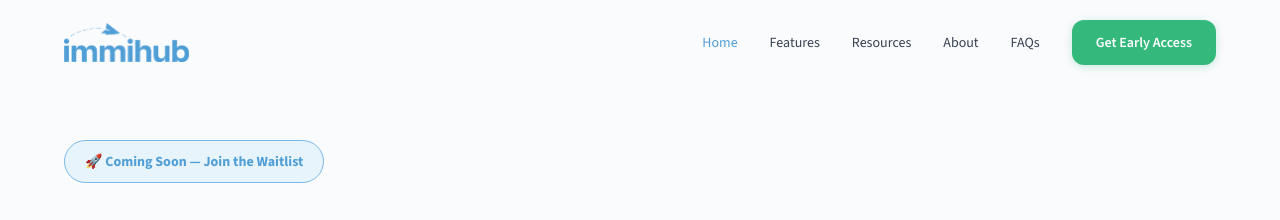
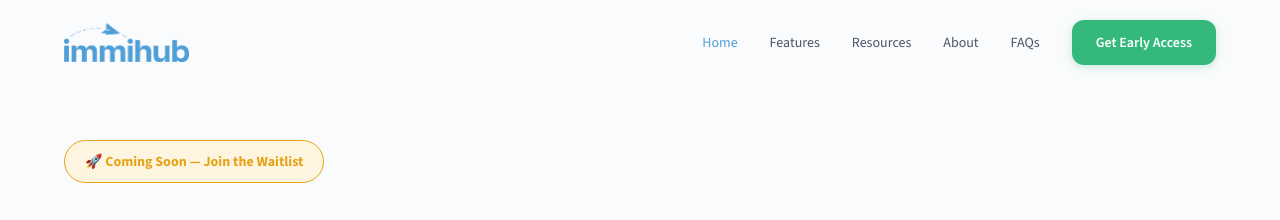
Before and after one commit to Pavanupsc/GetImmiHub, a Next.js app: page / in a window 1280 px wide. Shown: the top 220 px of the page. Built offline with nearby package versions, Linux system fonts and the light colour scheme; a web font is replaced by a local one.

Commit message:
updated color palette

```diff
--- a/src/app/(main)/layout.tsx
+++ b/src/app/(main)/layout.tsx
@@ -10,13 +10,13 @@ export default function MainLayout({
   children: React.ReactNode;
 }) {
   return (
-    <div style={{ minHeight: "100vh", background: colors.warmWhite }}>
+    <div style={{ minHeight: "100vh", background: colors.bgWhite }}>
       <style>{`
         @import url('https://api.fontshare.com/v2/css?f[]=satoshi@400,500,700,800&display=swap');
         @import url('https://fonts.googleapis.com/css2?family=Source+Sans+3:ital,wght@0,400;0,500;0,600;0,700;1,400&display=swap');
         * { margin: 0; padding: 0; box-sizing: border-box; }
-        ::selection { background: ${colors.blueMist}; color: ${colors.navy}; }
-        input::placeholder { color: ${colors.gray400}; }
+        ::selection { background: ${colors.brandPrimaryPale}; color: ${colors.textDark}; }
+        input::placeholder { color: ${colors.textMuted}; }
         @media (max-width: 900px) {
           .problem-row { grid-template-columns: 1fr !important; gap: 32px !important; margin-bottom: 80px !important; }
           .problem-image, .problem-text { order: unset !important; }
--- a/src/app/globals.css
+++ b/src/app/globals.css
@@ -1,13 +1,47 @@
 @import "tailwindcss";
 
+/* ImmiHub Brand — Official CSS Variables (Feb 2026) */
 :root {
+  --brand-primary: #4F9ED6;
+  --brand-primary-dark: #2B7AB8;
+  --brand-primary-light: #7BB8E2;
+  --brand-primary-pale: #E8F2FA;
+  --accent-green: #34B87C;
+  --accent-green-light: #D4F0E3;
+  --text-dark: #1A2332;
+  --text-body: #4A5568;
+  --text-muted: #8896A6;
+  --bg-white: #FAFBFD;
+  --bg-alt: #F2F5F8;
+  --border: #DFE4EA;
+  --warning: #E5A318;
+  --warning-light: #FEF5E0;
+  --danger: #D94F4F;
+  --danger-light: #FDE8E8;
+
   --background: #FAFBFD;
-  --foreground: #171717;
+  --foreground: #1A2332;
 }
 
 @theme inline {
   --color-background: var(--background);
   --color-foreground: var(--foreground);
+  --color-brand-primary: var(--brand-primary);
+  --color-brand-primary-dark: var(--brand-primary-dark);
+  --color-brand-primary-light: var(--brand-primary-light);
+  --color-brand-primary-pale: var(--brand-primary-pale);
+  --color-accent-green: var(--accent-green);
+  --color-accent-green-light: var(--accent-green-light);
+  --color-text-dark: var(--text-dark);
+  --color-text-body: var(--text-body);
+  --color-text-muted: var(--text-muted);
+  --color-bg-white: var(--bg-white);
+  --color-bg-alt: var(--bg-alt);
+  --color-border: var(--border);
+  --color-warning: var(--warning);
+  --color-warning-light: var(--warning-light);
+  --color-danger: var(--danger);
+  --color-danger-light: var(--danger-light);
   --font-sans: var(--font-geist-sans);
   --font-mono: var(--font-geist-mono);
 }
--- a/src/components/HomePage.tsx
+++ b/src/components/HomePage.tsx
@@ -53,9 +53,9 @@ export function HomePage() {
             <div>
               <div style={{
                 display: "inline-block", padding: "10px 20px", borderRadius: "100px",
-                background: colors.brandPrimaryPale, color: colors.brandPrimary,
+                background: colors.warningLight, color: colors.warning,
                 fontFamily: "'Source Sans 3', sans-serif", fontSize: "14px", fontWeight: 700,
-                marginBottom: "28px", border: `1px solid ${colors.brandPrimaryLight}`,
+                marginBottom: "28px", border: `1px solid ${colors.warning}`,
               }}>
                 🚀 Coming Soon — Join the Waitlist
               </div>
--- a/src/components/Navigation.tsx
+++ b/src/components/Navigation.tsx
@@ -35,9 +35,9 @@ export function Navigation() {
     <nav style={{
       position: "fixed", top: 0, left: 0, right: 0, zIndex: 1000,
       padding: scrolled ? "12px 0" : "20px 0",
-      background: scrolled ? "rgba(255,255,255,0.95)" : "transparent",
+      background: scrolled ? "rgba(250,251,253,0.95)" : "transparent",
       backdropFilter: scrolled ? "blur(20px)" : "none",
-      borderBottom: scrolled ? `1px solid ${colors.gray100}` : "none",
+      borderBottom: scrolled ? `1px solid ${colors.border}` : "none",
       transition: "all 0.3s ease",
     }}>
       <div style={{
--- a/src/components/ui.tsx
+++ b/src/components/ui.tsx
@@ -1,6 +1,7 @@
 "use client";
 
 import { useState, useEffect } from "react";
+import { track } from "@vercel/analytics";
 import { colors } from "@/lib/design-tokens";
 import { ChevronIcon, MailIcon, CheckCircleIcon } from "./icons";
 
@@ -32,7 +33,11 @@ export function WaitlistForm({ variant = "hero" }: { variant?: "hero" | "footer"
 
   const handleSubmit = (e: React.FormEvent<HTMLFormElement>) => {
     e.preventDefault();
-    if (email) { setSubmitted(true); setEmail(""); }
+    if (email) {
+      track("waitlist_signup", { variant });
+      setSubmitted(true);
+      setEmail("");
+    }
   };
 
   if (submitted) {
--- a/src/lib/design-tokens.ts
+++ b/src/lib/design-tokens.ts
@@ -1,62 +1,53 @@
 /**
- * Official brand palette (Round 2).
- * Primary blue = dominant brand. Green = CTA buttons only. Warm white = page bg. No heavy gradients.
+ * ImmiHub Brand Color Palette — Official (Feb 2026)
+ * Source: Extracted from official ImmiHub logo (#4F9ED6)
+ * ImmiHub Blue = anchor color. Warm Green = CTAs only. Warm White = page bg. Charcoal = headings/footer.
  */
 export const colors = {
-  // Primary blue — dominant brand (links, accent text, logo, section highlights)
+  // Brand Primary (from logo)
+  brandPrimary: "#4F9ED6",        // ImmiHub Blue — logo, primary buttons, links, headings, active nav
+  brandPrimaryDark: "#2B7AB8",   // Deep Blue — button hover, emphasized headings, dark accents
+  brandPrimaryLight: "#7BB8E2",  // Sky Blue — secondary buttons, highlights, light accents
+  brandPrimaryPale: "#E8F2FA",   // Ice Blue — section backgrounds, card fills, hover backgrounds
+
+  // Action / CTA (green for CTAs only)
+  accentGreen: "#34B87C",        // Warm Green — Join Waitlist, Get Early Access
+  accentGreenLight: "#D4F0E3",   // CTA success state, light green bg
+
+  // Text (typography hierarchy)
+  textDark: "#1A2332",           // Charcoal — main headings, footer background, dark text
+  textBody: "#4A5568",           // Slate — body text, descriptions, paragraphs
+  textMuted: "#8896A6",         // Gray — captions, placeholders, secondary text
+
+  // Backgrounds & borders
+  bgWhite: "#FAFBFD",            // Warm White — page background (NOT pure white)
+  bgAlt: "#F2F5F8",             // Cloud — alternate sections, card surfaces
+  border: "#DFE4EA",             // Mist — card borders, dividers, input borders
+
+  // Status (document expiry badges, alerts, website consistency)
+  warning: "#E5A318",           // Amber — expiring soon, Coming Soon tags, warnings
+  warningLight: "#FEF5E0",      // Cream — warning backgrounds
+  danger: "#D94F4F",            // Coral Red — expired, critical alerts, errors
+  dangerLight: "#FDE8E8",       // Blush — error backgrounds
+
+  // Legacy aliases (same values — for existing code)
   blue: "#4F9ED6",
-  blueLight: "#7AB8E8",
-
-  // Semantic aliases (used by HomePage, Nav, Footer, ui)
-  brandPrimary: "#4F9ED6",
-  brandPrimaryLight: "#7AB8E8",
-  brandPrimaryPale: "#E8F4FC",
-
-  // Green — CTA buttons only (Get Early Access, Join Waitlist)
+  blueLight: "#7BB8E2",
+  bluePale: "#E8F2FA",
+  blueMist: "#DFE4EA",
   green: "#34B87C",
-  greenLight: "#E8F8EF",
-  accentGreen: "#34B87C",
-
-  // Warm white — page and section backgrounds (not pure white)
+  greenLight: "#D4F0E3",
   warmWhite: "#FAFBFD",
-  bgWhite: "#FAFBFD",
-  bgAlt: "#F5F6F8",
-
-  // Dark — headings, footer
-  navy: "#1C1917",
-  navyLight: "#44403C",
-  textDark: "#1C1917",
-
-  // Light section tints (no heavy gradients)
-  bluePale: "#FAFBFD",
-  blueMist: "#F0F7FC",
-
-  // Text
-  textBody: "#374151",
-  textMuted: "#6B7280",
-
-  // Borders
-  border: "#E5E7EB",
-
-  // Secondary accent / labels (subtle)
-  teal: "#0D9488",
-  tealDark: "#0F766E",
-
+  navy: "#1A2332",
   white: "#FFFFFF",
-  offWhite: "#FAFBFD",
-
   gray50: "#FAFBFD",
-  gray100: "#F5F6F8",
-  gray200: "#E5E7EB",
-  gray300: "#D1D5DB",
-  gray400: "#9CA3AF",
-  gray500: "#6B7280",
-  gray600: "#4B5563",
-  gray700: "#374151",
-  gray800: "#1F2937",
-  gray900: "#111827",
-
-  amber: "#F59E0B",
-  amberLight: "#FEF3C7",
-  red: "#EF4444",
+  gray100: "#F2F5F8",
+  gray200: "#DFE4EA",
+  gray400: "#8896A6",
+  gray500: "#4A5568",
+  gray600: "#4A5568",
+  gray800: "#1A2332",
+  amber: "#E5A318",
+  amberLight: "#FEF5E0",
+  red: "#D94F4F",
 };
```
